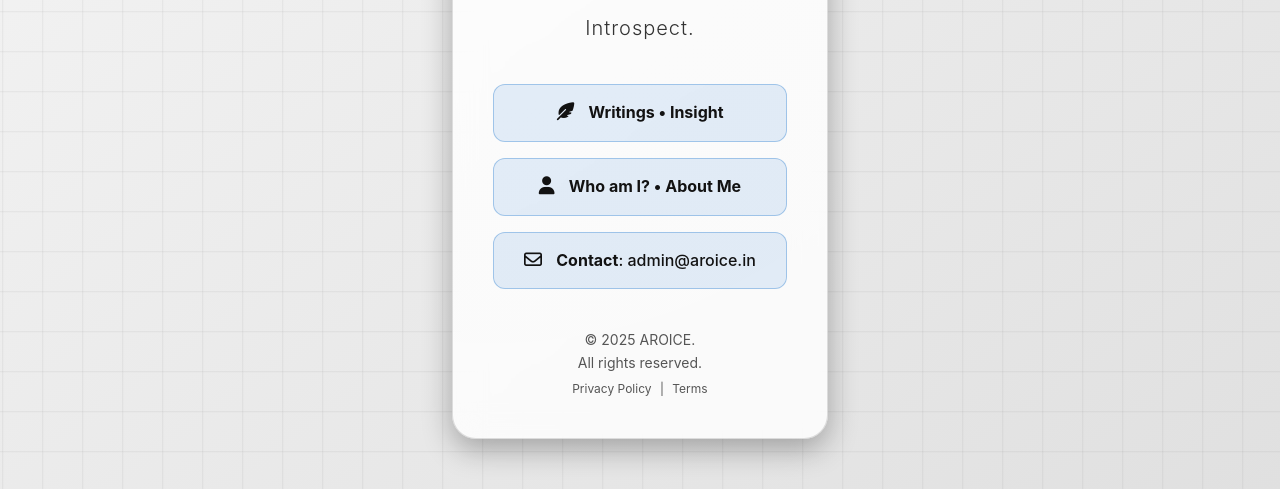
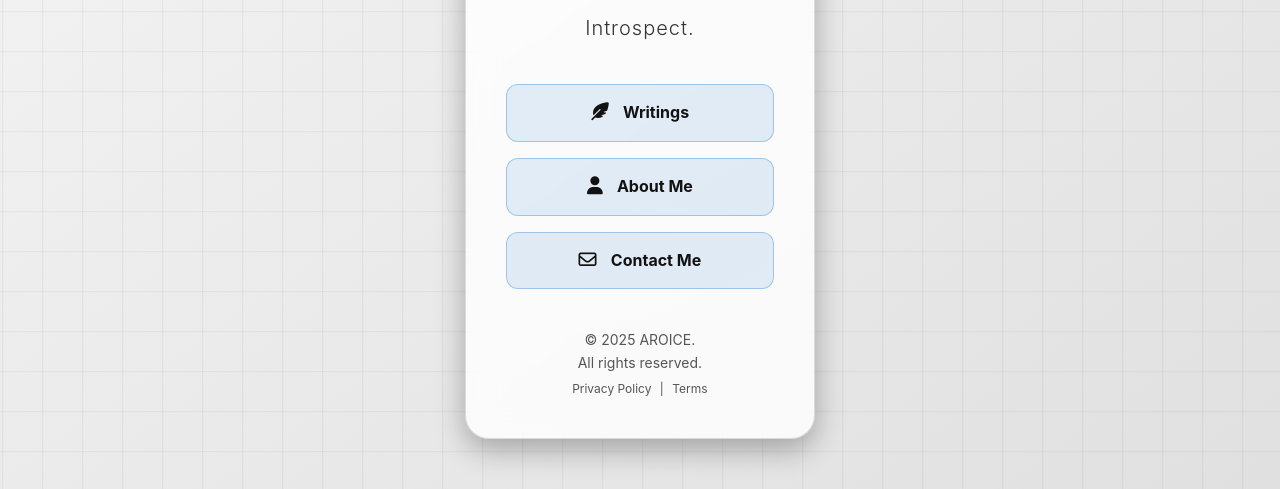
Before and after one commit to Aryan-Techie/aroice.in, a plain HTML site: page index.html in a window 1280 px wide. Shown: the part 311-800 px from the top of the page. Drawn offline with Linux system fonts and the light colour scheme; a web font is replaced by a local one.

Commit message:
Update button labels for clarity in navigation

```diff
--- a/index.html
+++ b/index.html
@@ -250,13 +250,17 @@
 
             <div class="button-container" role="navigation" aria-label="Main links">
                 <a href="https://blogs.aroice.in" target="_blank" rel="noopener" class="button pulse-on-hover">
-                    <i class="fa-solid fa-feather-pointed" aria-hidden="true"></i> <strong>Writings • Insight</strong>
+                    <i class="fa-solid fa-feather-pointed" aria-hidden="true"></i> <strong>Writings</strong>
                 </a>
                 <a href="https://aryan.aroice.in" target="_blank" rel="noopener" class="button pulse-on-hover">
-                    <i class="fa-solid fa-user" aria-hidden="true"></i> <strong>Who am I? • About Me</strong>
+                    <i class="fa-solid fa-user" aria-hidden="true"></i> <strong>About Me</strong>
                 </a>
+                <!-- <a href="/shop/" class="button pulse-on-hover">
+                    <i class="fa-solid fa-shopping-bag" aria-hidden="true"></i> <strong>Shop</strong>
+                </a> -->
                 <a href="mailto:admin@aroice.in" class="button pulse-on-hover">
-                    <i class="fa-regular fa-envelope" aria-hidden="true"></i> <strong>Contact</strong>: admin@aroice.in
+                    <i class="fa-regular fa-envelope" aria-hidden="true"></i> <strong>Contact Me</strong>
+                    <!-- : admin@aroice.in -->
                 </a>
             </div>
 
```
